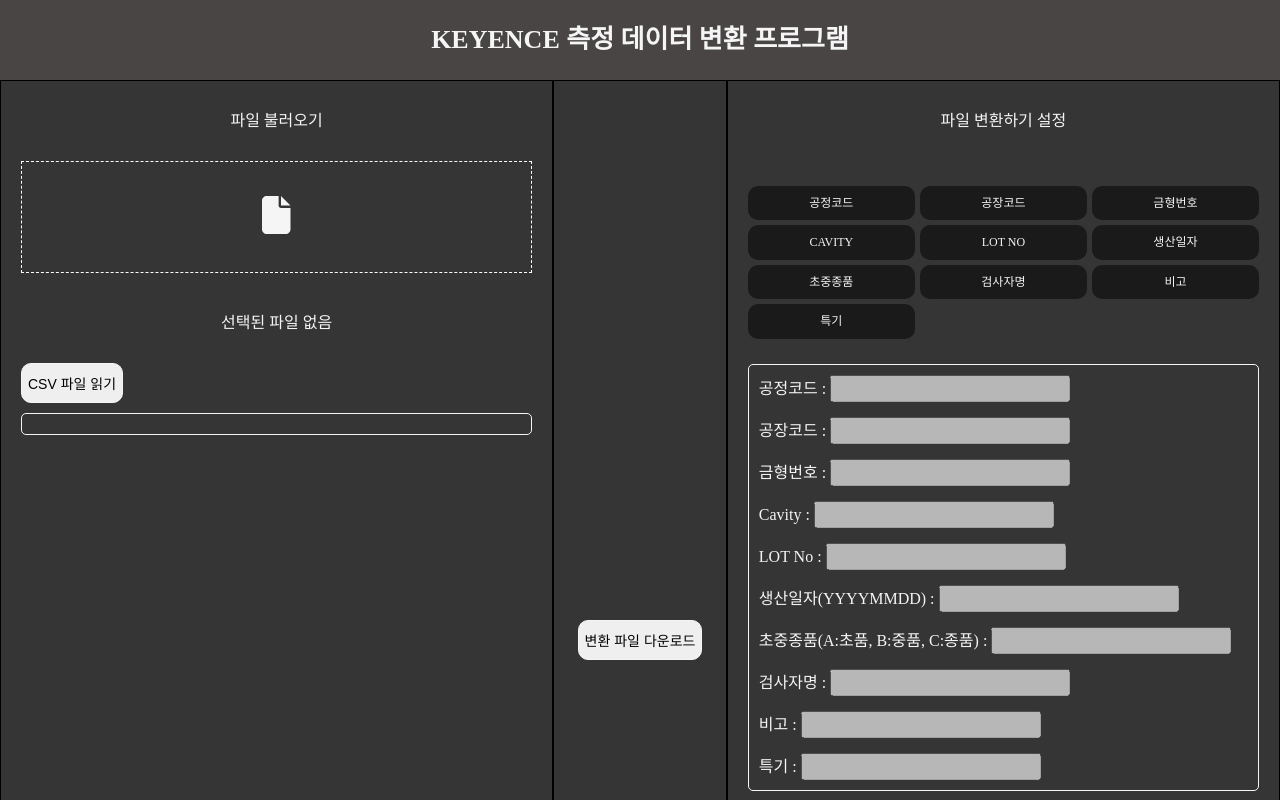
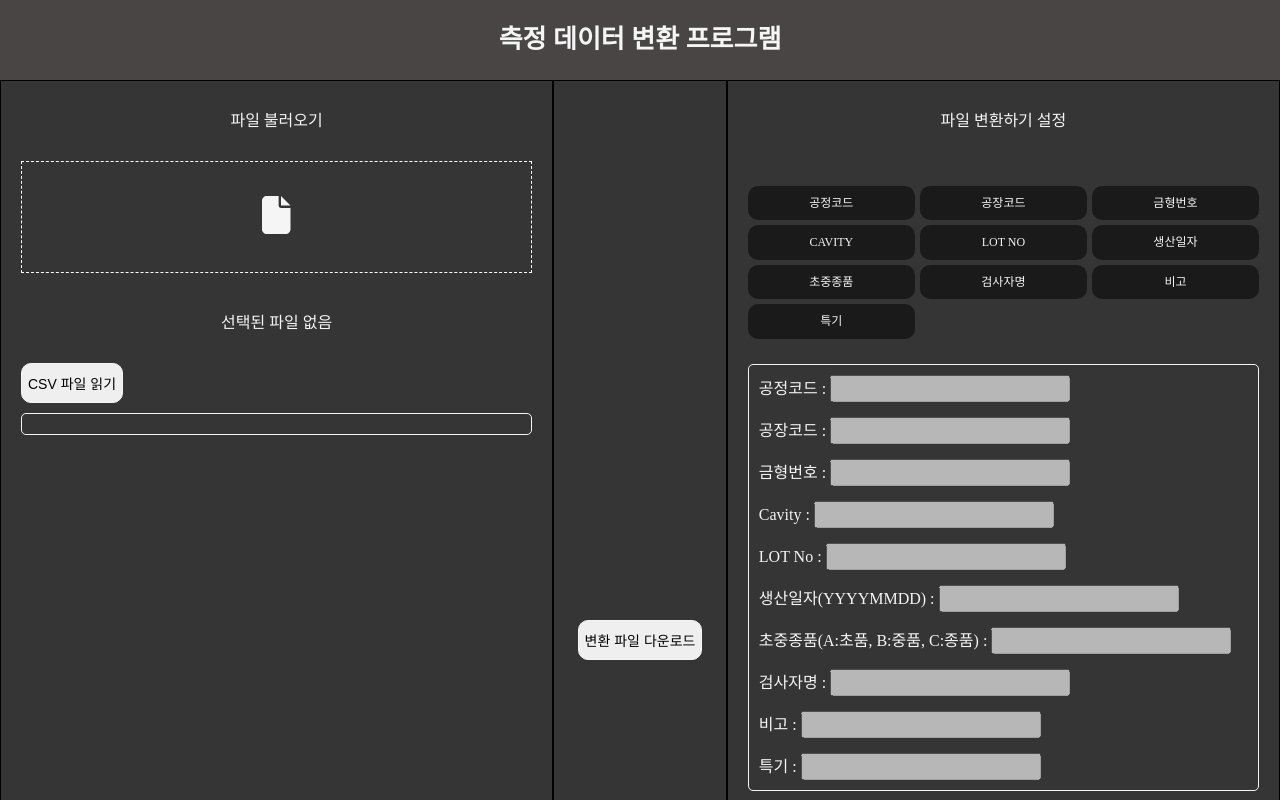
Before and after one commit to Tinubee/measuredata-converter, a React (Create React App) app: page / in a window 1280 px wide. Shown: the top 800 px of the page. Built offline with nearby package versions, Linux system fonts and the light colour scheme.

Commit message:
🧪Test

```diff
--- a/package.json
+++ b/package.json
@@ -1,6 +1,6 @@
 {
   "name": "measuredata-converter",
-  "version": "1.0.0",
+  "version": "1.0.1",
   "private": true,
   "main": "./public/electron.js",
   "homepage": "./",
--- a/src/components/Header.js
+++ b/src/components/Header.js
@@ -22,7 +22,7 @@
 function Header() {
   return (
     <Top>
-      <Content>KEYENCE 측정 데이터 변환 프로그램</Content>
+      <Content>측정 데이터 변환 프로그램</Content>
     </Top>
   );
 }
```
